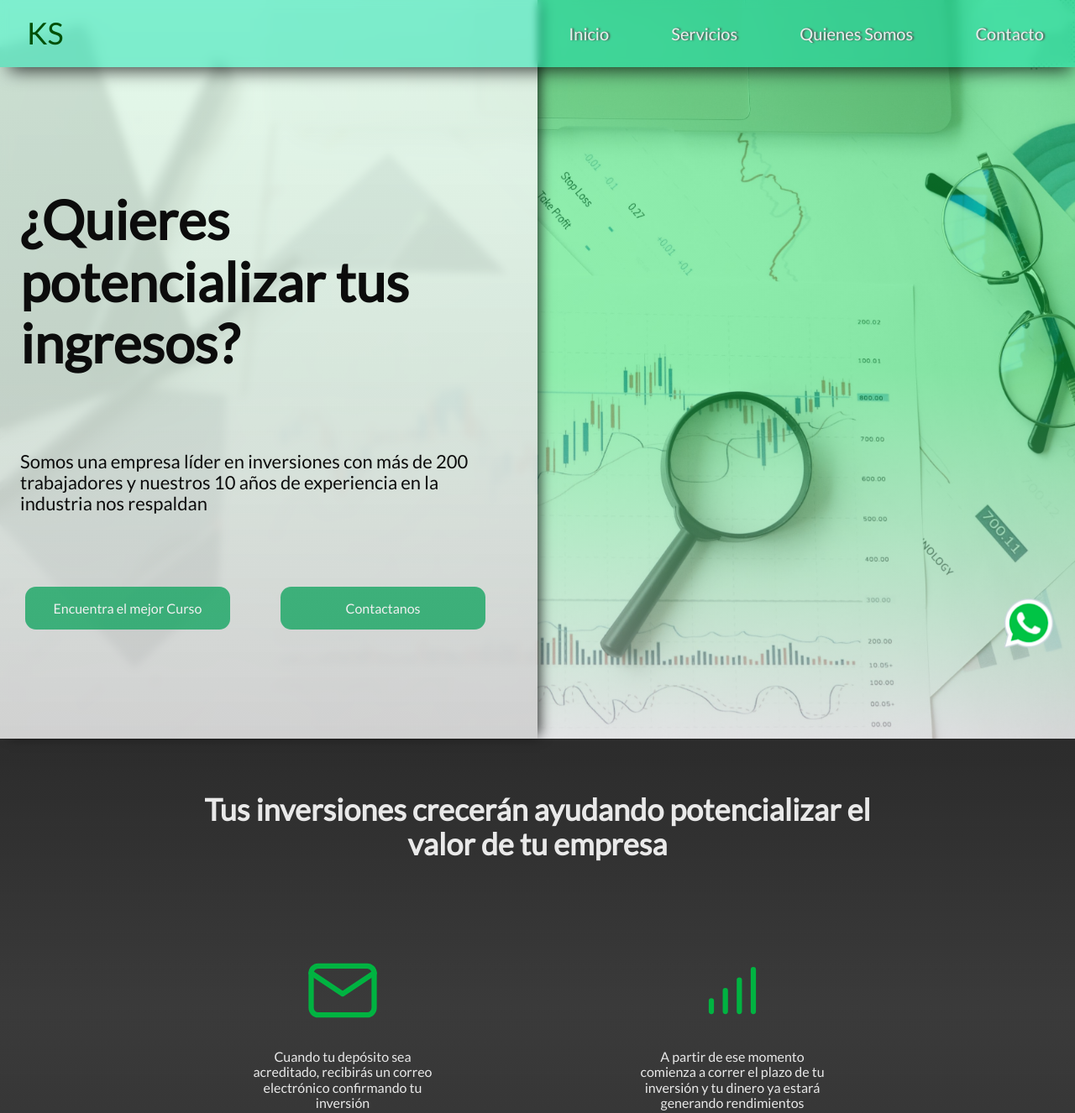
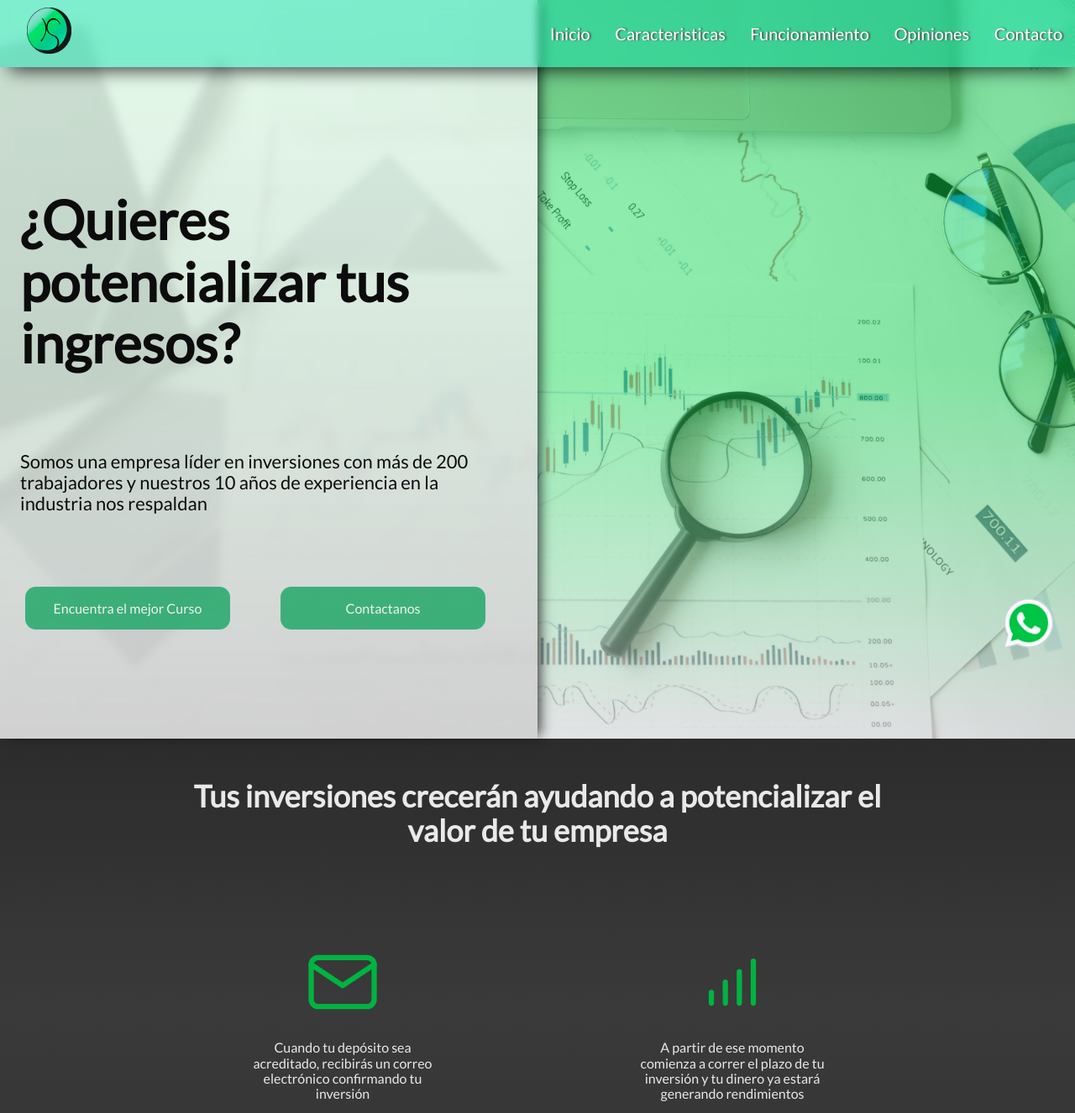
Before and after one commit to Sergio884/KS-inversiones, a plain HTML site: page index.html in a window 1280 px wide. Shown: the top 1326 px of the page at 84% size. Drawn offline with nearby package versions, Linux system fonts and the light colour scheme.

Commit message:
Se agrego el logo

```diff
--- a/css/estilo.css
+++ b/css/estilo.css
@@ -1,6 +1,8 @@
 body{
     font-family: 'Lato', sans-serif;
     margin: 0;
+    background: rgb(0,0,0);
+background: linear-gradient(180deg, rgba(0,0,0,1) 12%, rgba(255,255,255,1) 28%);
 }
 
 
@@ -36,7 +38,15 @@ body::-webkit-scrollbar-thumb:hover{
 
 }
 
+/**************************NAV-BAR*********************************/
+#nav-menu a{
+    text-decoration: none;
+    color: #fff;
 
+}
+#navegacion{
+    z-index: 200;
+}
 
 
 /**************************Intro**********************************/
@@ -233,7 +243,7 @@ body::-webkit-scrollbar-thumb:hover{
 
 .contenedor-caracteristicas h2{
     color: #e9e9e9;
-    margin-top: 4rem;
+    margin-top: 3rem;
     grid-column: 1/3;
     justify-self: center;
     font-size: 36px;
@@ -247,7 +257,6 @@ body::-webkit-scrollbar-thumb:hover{
     justify-self: center;
     text-align: center;
     color: #e9e9e9;
-
 }
 
 .contenedor-caracteristicas svg{
@@ -255,14 +264,26 @@ body::-webkit-scrollbar-thumb:hover{
     justify-self: center;
 }
 
+.revelarCaracteristica{
+    opacity: 0;
+    transform: translateY(150px);
+    transition: all 1s ease;
+}
+
+
 @media (max-width:778px){
     .contenedor-caracteristicas{
         height: 280vh;
         row-gap: 2rem;
     }
-    .figura{
+    .contenedor-caracteristicas .figura{
         grid-column: 1/3;
         font-size: 22px;
+        width: 100%;
+    }
+    .contenedor-caracteristicas h2{
+        font-size: 25px;
+        width: 115%;
     }
 }
 
--- a/index.html
+++ b/index.html
@@ -23,9 +23,9 @@
     </a>
     <!-- dkfkf -->
     <header>
-        <nav   id="navegacion" class="navegacion contendor-nav animate__animated animate__bounceIn" style="z-index: 200;">
+        <nav   id="navegacion" class="navegacion contendor-nav animate__animated animate__bounceIn">
             <div class="logo">
-                <a>KS</a>
+                <a><img src="img/ks.png" height="55px" alt=""></a>
             </div>
             <button class="nav-barra" id="nav-barra">
                 <svg xmlns="http://www.w3.org/2000/svg" class=" icon icon-tabler icon-tabler-menu-2" width="48" height="48" viewBox="0 0 24 24" stroke-width="1.5" stroke="#ffffff" fill="none" stroke-linecap="round" stroke-linejoin="round">
@@ -36,10 +36,11 @@
                 </svg>
             </button>
             <div class="nav-menu" id="nav-menu">
-                <a class="texto">Inicio</a>
-                <a class="texto">Servicios</a>
-                <a class="texto">Quienes Somos</a>
-                <a class="texto">Contacto</a>
+                <a href="#inicio" class="texto">Inicio</a>
+                <a href="#caracteristicas" class="texto">Caracteristicas</a>
+                <a href="#funcionamiento" class="texto">Funcionamiento</a>
+                <a href="#opiniones" class="texto">Opiniones</a>
+                <a href="#blur" class="texto">Contacto</a>
             </div>
 
 
@@ -47,7 +48,7 @@
     </header>
 
     <main class="contenedor-main">
-        <article class="contenedor-intro">
+        <article class="contenedor-intro" id="inicio">
 
             <div class="animate__animated animate__fadeInDown intro-texto">
                 <h1>¿Quieres potencializar tus ingresos?</h1>
@@ -61,9 +62,9 @@
             </div>
 
         </article>
-        <article class="contenedor-caracteristicas">
-            <h2>Tus inversiones crecerán ayudando potencializar el valor de tu empresa</h2>
-            <div class="figura revelar">
+        <article class="contenedor-caracteristicas" id="caracteristicas">
+            <h2>Tus inversiones crecerán ayudando a potencializar el valor de tu empresa</h2>
+            <div class="figura revelarCaracteristica">
                 <svg xmlns="http://www.w3.org/2000/svg" class="icon icon-tabler icon-tabler-mail" width="100" height="100" viewBox="0 0 24 24" stroke-width="1.5" stroke="#00b341" fill="none" stroke-linecap="round" stroke-linejoin="round">
                     <path stroke="none" d="M0 0h24v24H0z" fill="none"/>
                     <rect x="3" y="5" width="18" height="14" rx="2" />
@@ -71,7 +72,7 @@
                 </svg>
                 <p>Cuando tu depósito sea acreditado, recibirás un correo electrónico confirmando tu inversión</p>
             </div>
-            <div class="figura revelar">
+            <div class="figura revelarCaracteristica">
                 <svg xmlns="http://www.w3.org/2000/svg" class="icon icon-tabler icon-tabler-antenna-bars-5" width="100" height="100" viewBox="0 0 24 24" stroke-width="1.5" stroke="#00b341" fill="none" stroke-linecap="round" stroke-linejoin="round">
                     <path stroke="none" d="M0 0h24v24H0z" fill="none"/>
                     <line x1="6" y1="18" x2="6" y2="15" />
@@ -81,7 +82,7 @@
                 </svg>
                 <p>A partir de ese momento comienza a correr el plazo de tu inversión y tu dinero ya estará generando rendimientos</p>
             </div>
-            <div class="figura revelar">
+            <div class="figura revelarCaracteristica">
                 <svg xmlns="http://www.w3.org/2000/svg" class="icon icon-tabler icon-tabler-calendar-stats" width="100" height="100" viewBox="0 0 24 24" stroke-width="1.5" stroke="#00b341" fill="none" stroke-linecap="round" stroke-linejoin="round">
                     <path stroke="none" d="M0 0h24v24H0z" fill="none"/>
                     <path d="M11.795 21h-6.795a2 2 0 0 1 -2 -2v-12a2 2 0 0 1 2 -2h12a2 2 0 0 1 2 2v4" />
@@ -93,7 +94,7 @@
                 </svg>
                 <p>Cada mes recibirás tus rendimientos en la cuenta bancaria que tienes registrada</p>
             </div>
-            <div class="figura revelar">
+            <div class="figura revelarCaracteristica">
                 <svg xmlns="http://www.w3.org/2000/svg" class="icon icon-tabler icon-tabler-zoom-money" width="100" height="100" viewBox="0 0 24 24" stroke-width="1.5" stroke="#00b341" fill="none" stroke-linecap="round" stroke-linejoin="round">
                     <path stroke="none" d="M0 0h24v24H0z" fill="none"/>
                     <circle cx="10" cy="10" r="7" />
@@ -158,6 +159,7 @@
             </section>
              <script type="text/javascript">
              window.addEventListener('scroll',revelar);
+             window.addEventListener('scroll',revelarCaracteristica);
 
              function revelar(){
                  var mostrar = document.querySelectorAll('.revelar');
@@ -165,7 +167,7 @@
                  for(var i = 0 ; i<mostrar.length;i++){
                      var windowHeight = window.innerHeight;
                      var revelarTop = mostrar[i].getBoundingClientRect().top;
-                     var revelarPoint = 50;
+                     var revelarPoint = 100;
 
                      if(revelarTop<windowHeight-revelarPoint){
                          mostrar[i].classList.add('activo')
@@ -174,6 +176,23 @@
                      }
                  }
              }
+
+             function revelarCaracteristica(){
+                 var mostrar = document.querySelectorAll('.revelarCaracteristica');
+
+                 for(var i = 0 ; i<mostrar.length;i++){
+                     var windowHeight = window.innerHeight;
+                     var revelarTop = mostrar[i].getBoundingClientRect().top;
+                     var revelarPoint = 45;
+
+                     if(revelarTop<windowHeight-revelarPoint){
+                         mostrar[i].classList.add('activo')
+                     }else{
+                         mostrar[i].classList.remove('activo')
+                     }
+                 }
+             }
+
              </script>
 
             <section id="opiniones">
@@ -246,7 +265,7 @@
                 },
                 loop:true,
                 autoplay: {
-                delay: 8000,
+                delay: 7000,
                 disableOnInteraction: false,
                 }
                 });
```
Also changed, not shown: img/ks.png (added).
